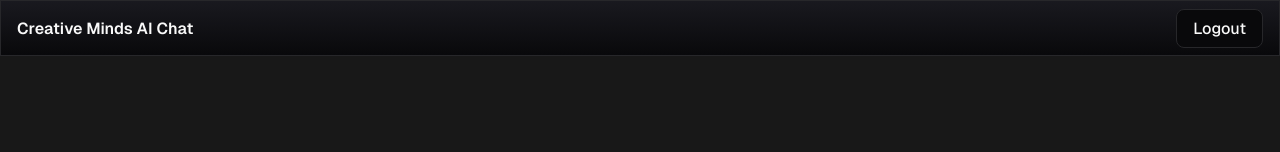
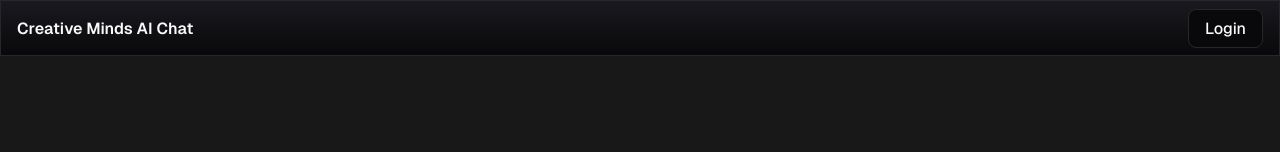
Before and after one commit to Vishal-Pattar/MindCare, a React (Create React App) app: page / in a window 1280 px wide. Shown: the top 152 px of the page. Built offline with nearby package versions, Linux system fonts and the light colour scheme.

Commit message:
Updated Header

```diff
--- a/src/components/Header/Header.jsx
+++ b/src/components/Header/Header.jsx
@@ -1,4 +1,4 @@
-import React from 'react';
+import React, { useEffect, useState } from 'react';
 import { Link, useLocation, useNavigate } from 'react-router-dom';
 import './Header.css';
 import axios from 'axios';
@@ -6,22 +6,28 @@ import useMessages from '../../hooks/useMessages';
 
 const Header = () => {
   const [messages, addMessage, clearMessages] = useMessages();
+  const [isAuthenticated, setIsAuthenticated] = useState(false);
   const location = useLocation();
   const navigate = useNavigate();
+
+  useEffect(() => {
+    const token = localStorage.getItem('authToken');
+    setIsAuthenticated(!!token);
+  }, [location]);
 
   const handleLogout = async () => {
     try {
       const token = localStorage.getItem('authToken');
-      const url = '/.netlify/functions/logout';
+      const url = 'http://localhost:5000/api/users/logout';
       const response = await axios.get(url, {
         headers: {
           'Authorization': `Bearer ${token}`
-        },
-        withCredentials: true
+        }
       });
       if (response.status === 200) {
         localStorage.removeItem('authToken');
         clearMessages();
+        setIsAuthenticated(false);
         navigate('/login');
       }
     } catch (error) {
@@ -42,8 +48,13 @@ const Header = () => {
           <button className='header__button roboto-regular'>Login</button>
         </Link>
       )}
-      {location.pathname === '/' && (
+      {location.pathname === '/' && isAuthenticated && (
         <button className='header__button roboto-regular' onClick={handleLogout}>Logout</button>
+      )}
+      {location.pathname === '/' && !isAuthenticated && (
+        <Link to="/login">
+          <button className='header__button roboto-regular'>Login</button>
+        </Link>
       )}
     </div>
   );
```
